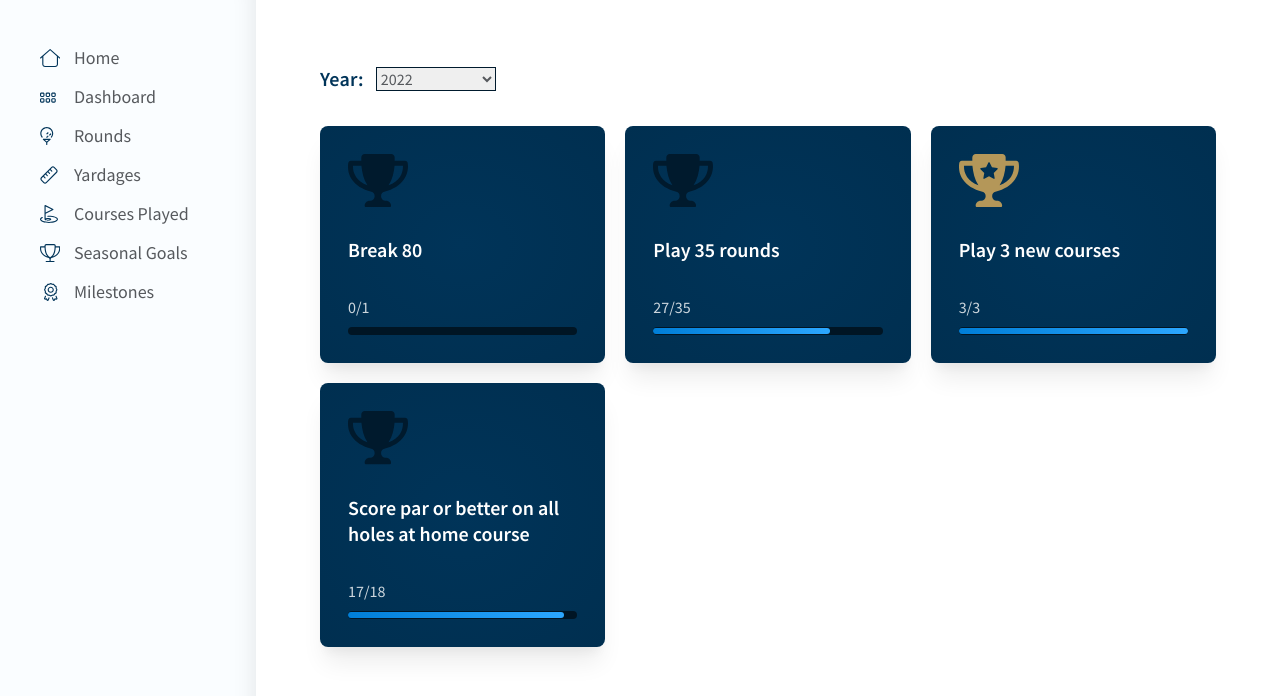
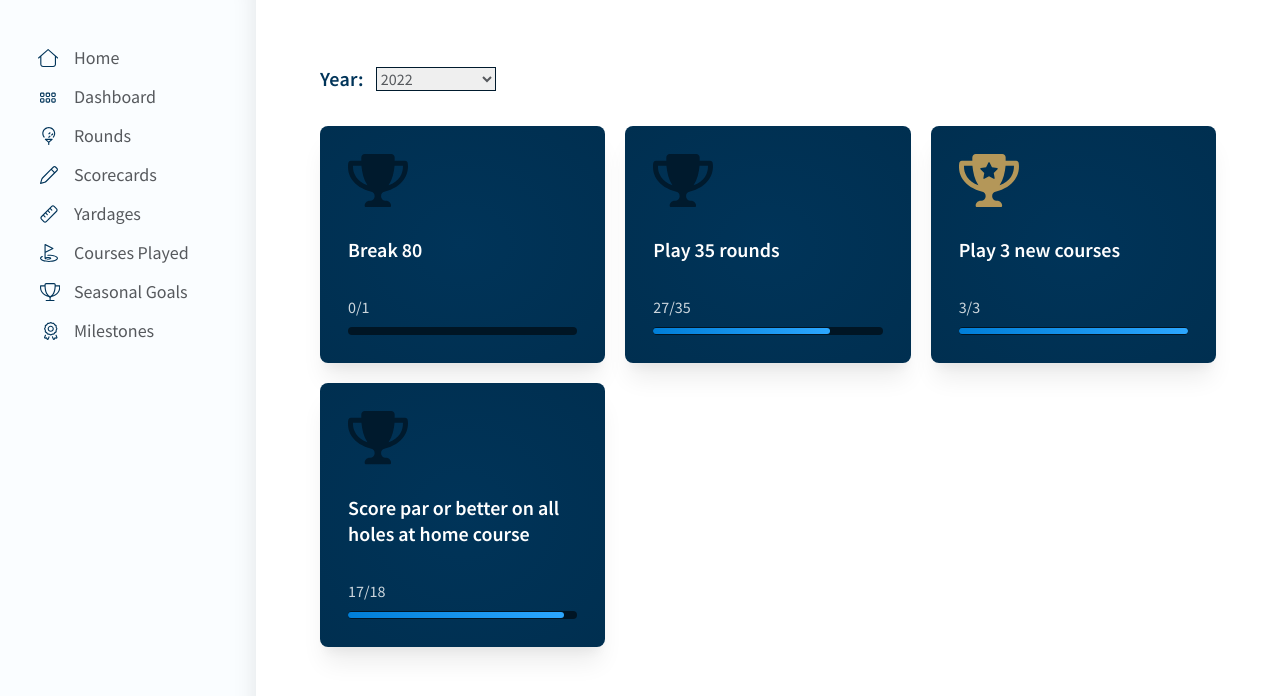
Before and after one commit to dkersten/golf-scorecard-v1, a React (Create React App) app: page /goals in a window 1280 px wide. Shown: the top 696 px of the page. Built offline with nearby package versions, Linux system fonts and the light colour scheme.

Commit message:
added scorecards page

```diff
--- a/src/App.js
+++ b/src/App.js
@@ -12,6 +12,7 @@ import './styling/App.scss';
 
 // libraries
 import { Routes, Route } from "react-router-dom";
+import Scorecards from './Pages/Scorecards'
 
 function App() {
   return (
@@ -24,6 +25,7 @@ function App() {
           <Route path="/courses" element={<Courses />} />
           <Route path="/goals" element={<Goals />} />
           <Route path="/milestones" element={<Milestones />} />
+          <Route path="/scorecards" element={<Scorecards />} />
         </Routes>
     </div>
   );
--- a/src/Components/Nav.js
+++ b/src/Components/Nav.js
@@ -15,6 +15,7 @@ import { ReactComponent as YardagesIcon } from '../Assets/Icons/ruler-icon.svg'
 import { ReactComponent as CoursesIcon } from '../Assets/Icons/golf-hole-light-icon.svg'
 import { ReactComponent as GoalsIcon } from '../Assets/Icons/goals-icon-light.svg'
 import { ReactComponent as MilestonesIcon } from '../Assets/Icons/milestones-icon.svg'
+import { ReactComponent as ScorecardsIcon } from '../Assets/Icons/scorecards-icon.svg'
 
 const Nav = () => {
     const [menuOpen, setMenuOpen] = useState(false)
@@ -47,7 +48,7 @@ const Nav = () => {
                 <li>
                     <Link to="/">
                         <div className="icon-container">
-                            <HomeIcon />
+                            <HomeIcon style={{marginLeft: '-2px'}} />
                         </div>
                         <span>Home</span>
                     </Link>
@@ -63,9 +64,17 @@ const Nav = () => {
                 <li>
                     <Link to="/rounds">
                         <div className="icon-container">
-                            <RoundsIcon />
+                            <RoundsIcon style={{marginLeft: '2px'}} />
                         </div>
                         <span>Rounds</span>
+                    </Link>
+                </li>
+                <li>
+                    <Link to="/scorecards">
+                        <div className="icon-container">
+                            <ScorecardsIcon />
+                        </div>
+                        <span>Scorecards</span>
                     </Link>
                 </li>
                 <li>
--- a/src/Pages/Milestones.js
+++ b/src/Pages/Milestones.js
@@ -14,7 +14,7 @@ const Milestones = () => {
                     data={MilestoneData.roundScoring}
                 />
                 <MilestoneSection
-                    category="Holes Scoring"
+                    category="Individual Hole"
                     data={MilestoneData.holeScoring}
                 />
                 <MilestoneSection
--- /dev/null
+++ b/src/Pages/Scorecards.js
@@ -0,0 +1,12 @@
+// components
+import Layout from "../Layout";
+
+const Scorecards = () => {
+    return(
+        <Layout>
+            This is the scorecards component
+        </Layout>
+    )
+}
+
+export default Scorecards
```
Also changed, not shown: src/Assets/Icons/scorecards-icon.svg (added).
